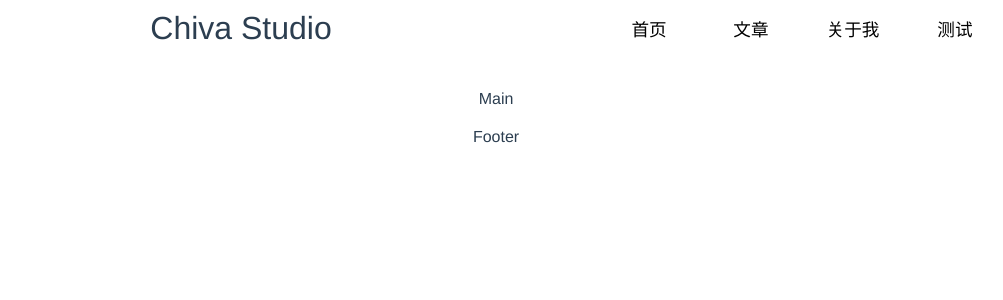
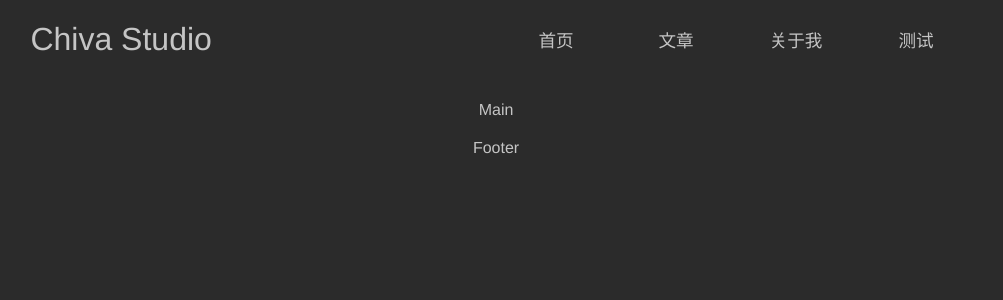
Before and after one commit to HahaMango/NewBlogUi, a Vue app: page / in a window 1280 px wide. Shown: the top 300 px of the page, without its empty margins (144-1147 px from the left). Built offline with nearby package versions, Linux system fonts and the light colour scheme.

Commit message:
增加响应式，修改颜色样式

```diff
--- a/src/App.vue
+++ b/src/App.vue
@@ -8,6 +8,9 @@
 
 export default {
   name: 'app',
+  created:function(){
+    window.document.documentElement.style.backgroundColor = "#2b2b2b";
+  },
   components: {
   }
 }
@@ -19,24 +22,7 @@ export default {
   -webkit-font-smoothing: antialiased;
   -moz-osx-font-smoothing: grayscale;
   text-align: center;
-  color: #2c3e50;
-  margin-top: 10px;
+  color: #c5c5c5;
+  margin-top: 1.3em;
 }
-
-  .el-col {
-    border-radius: 4px;
-  }
-  .bg-purple-dark {
-    background: #99a9bf;
-  }
-  .bg-purple {
-    background: #d3dce6;
-  }
-  .bg-purple-light {
-    background: #e5e9f2;
-  }
-  .grid-content {
-    border-radius: 4px;
-    min-height: 36px;
-  }
 </style>
--- a/src/components/NavigationButton.vue
+++ b/src/components/NavigationButton.vue
@@ -30,7 +30,7 @@ export default {
 <style>
 
 .navigation-button{
-    color: black;
+    color: inherit;
     background-color: transparent;
     border: none;
     font-size: 1.1em;
@@ -43,8 +43,8 @@ export default {
 }
 
 .navigation-button:focus{
-    color: rgb(180, 180, 180);
-    border-color: black;
+    color: rgb(100, 100, 100);
+    border-color: rgb(100, 100, 100);
 }
 
 .navigation-button div{
--- a/src/views/Home.vue
+++ b/src/views/Home.vue
@@ -1,34 +1,65 @@
 <template>
-<el-container>
+  <div>
+    <el-container class="blog-container">
       <el-header class="blog-header">
-    <el-row class="header-row">
-      <el-col :span="14" class="header-col"><div class="header-title">Chiva Studio</div></el-col>
-      <el-col :span="2" class="header-col"><div class="header-button"><NavigationButton content="首页"/></div></el-col>
-      <el-col :span="2" class="header-col"><div class="header-button"><NavigationButton content="文章"/></div></el-col>
-      <el-col :span="2" class="header-col"><div class="header-button"><NavigationButton content="关于我"/></div></el-col>
-      <el-col :span="2" class="header-col"><div class="header-button"><NavigationButton content="测试"/></div></el-col>
-      <el-col :span="2" class="header-col"></el-col>
+        <el-row>
+          <el-col :xs="24" :sm="12" :span="16">
+            <div class="header-title">Chiva Studio</div>
+          </el-col>
+          <el-col :xs="6" :sm="3" :span="2">
+            <div class="header-button">
+              <NavigationButton content="首页" />
+            </div>
+          </el-col>
+          <el-col :xs="6" :sm="3" :span="2">
+            <div class="header-button">
+              <NavigationButton content="文章" />
+            </div>
+          </el-col>
+          <el-col :xs="6" :sm="3" :span="2">
+            <div class="header-button">
+              <NavigationButton content="关于我" />
+            </div>
+          </el-col>
+          <el-col :xs="6" :sm="3" :span="2">
+            <div class="header-button">
+              <NavigationButton content="测试" />
+            </div>
+          </el-col>
         </el-row>
       </el-header>
       <el-main>Main</el-main>
       <el-footer>Footer</el-footer>
     </el-container>
+  </div>
 </template>
 
 <script>
 // @ is an alias to /src
-import NavigationButton from '../components/NavigationButton.vue';
+import NavigationButton from "../components/NavigationButton.vue";
 
 export default {
-  name: 'Home',
-  components:{
-    NavigationButton
-  }
-}
+  name: "Home",
+  components: {
+    NavigationButton,
+  },
+};
 </script>
 
 <style>
-.header-title{
+.header-title {
   font-size: 2em;
+  margin-left: 3%;
+}
+
+.blog-container {
+  max-width: 1000px;
+  margin: 0em auto 0em auto;
+}
+
+@media screen and (min-width: 769px) {
+  .header-title {
+    text-align: left;
+  }
 }
 </style>
```
Lines whose indentation alone changed are shown as unchanged.
